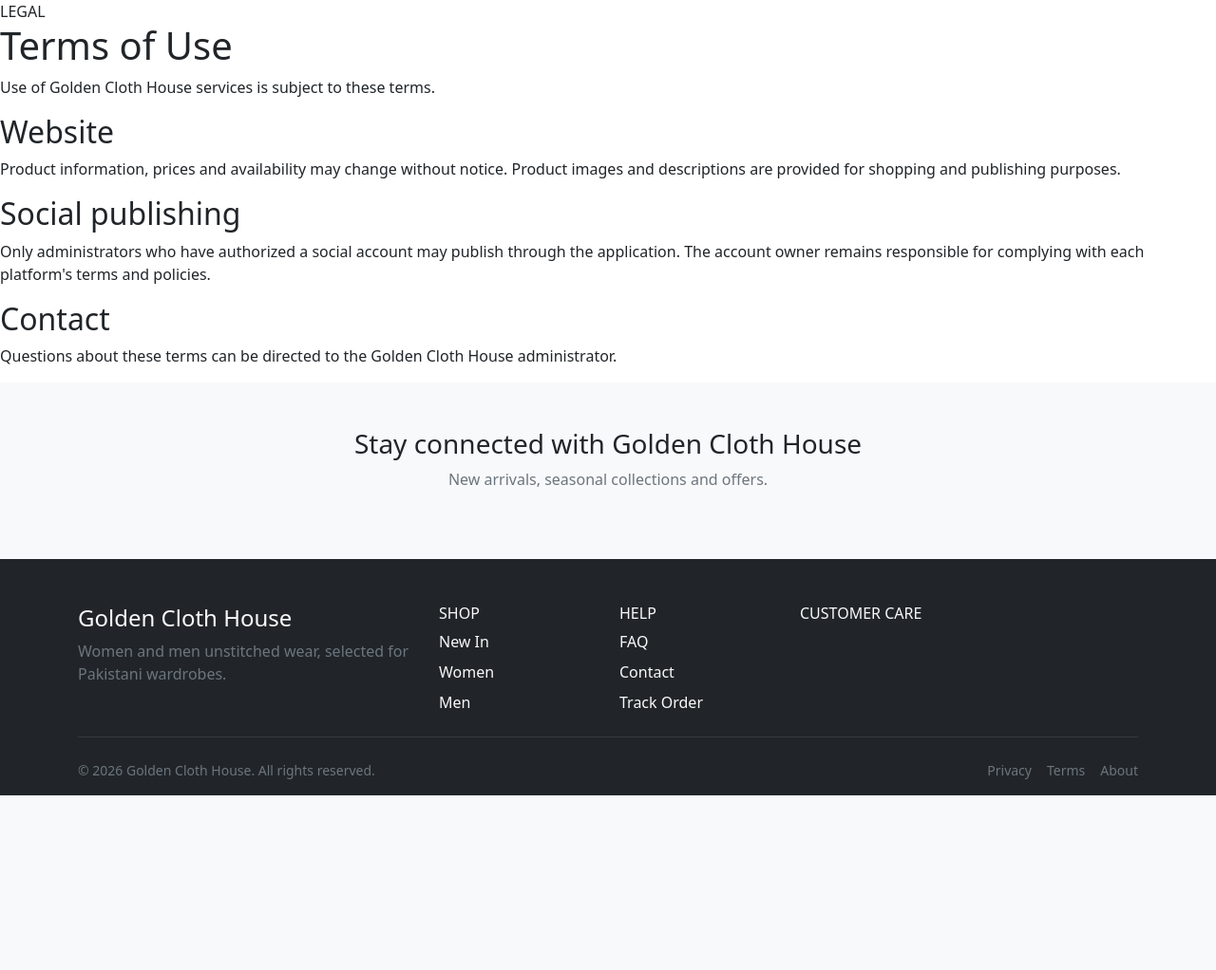
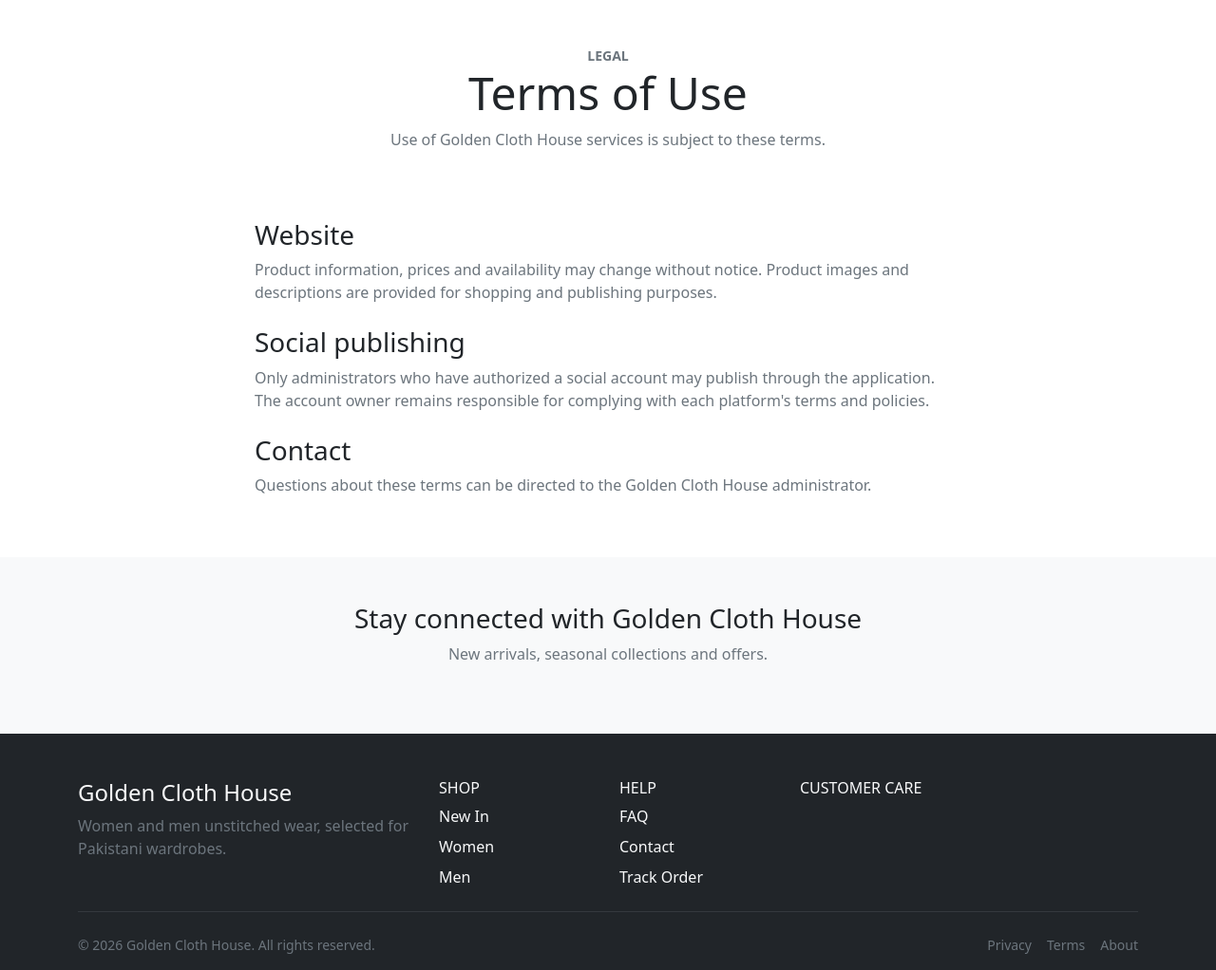
Before and after one commit to Ahmed4726/golden-cloth-house, a Laravel app: page /terms in a window 1280 px wide. Shown: the part 105-1127 px from the top of the page at 95% size. Before the commit the page ends 943 px from the top, so only its background shows below. Run offline with Laravel 12, Linux system fonts and the light colour scheme; some web fonts are replaced.

Commit message:
Refactor terms page to Bootstrap-only layout

```diff
--- a/resources/views/storefront/terms.blade.php
+++ b/resources/views/storefront/terms.blade.php
@@ -1,5 +1,25 @@
 @extends('storefront.layout')
+
+@php
+    $title = 'Terms of Use | '.config('store.name');
+@endphp
+
 @section('content')
-<section class="page-head"><span class="eyebrow">LEGAL</span><h1>Terms of Use</h1><p>Use of Golden Cloth House services is subject to these terms.</p></section>
-<section class="section"><h2>Website</h2><p>Product information, prices and availability may change without notice. Product images and descriptions are provided for shopping and publishing purposes.</p><h2>Social publishing</h2><p>Only administrators who have authorized a social account may publish through the application. The account owner remains responsible for complying with each platform's terms and policies.</p><h2>Contact</h2><p>Questions about these terms can be directed to the Golden Cloth House administrator.</p></section>
+    <section class="py-5 text-center">
+        <div class="container">
+            <div class="small text-uppercase text-secondary fw-bold">Legal</div>
+            <h1 class="display-5 fw-normal">Terms of Use</h1>
+            <p class="text-secondary mb-0">Use of Golden Cloth House services is subject to these terms.</p>
+        </div>
+    </section>
+    <section class="container pb-5">
+        <div class="mx-auto col-lg-8">
+            <h2 class="h3 mt-4">Website</h2>
+            <p class="text-secondary">Product information, prices and availability may change without notice. Product images and descriptions are provided for shopping and publishing purposes.</p>
+            <h2 class="h3 mt-4">Social publishing</h2>
+            <p class="text-secondary">Only administrators who have authorized a social account may publish through the application. The account owner remains responsible for complying with each platform's terms and policies.</p>
+            <h2 class="h3 mt-4">Contact</h2>
+            <p class="text-secondary">Questions about these terms can be directed to the Golden Cloth House administrator.</p>
+        </div>
+    </section>
 @endsection
```
